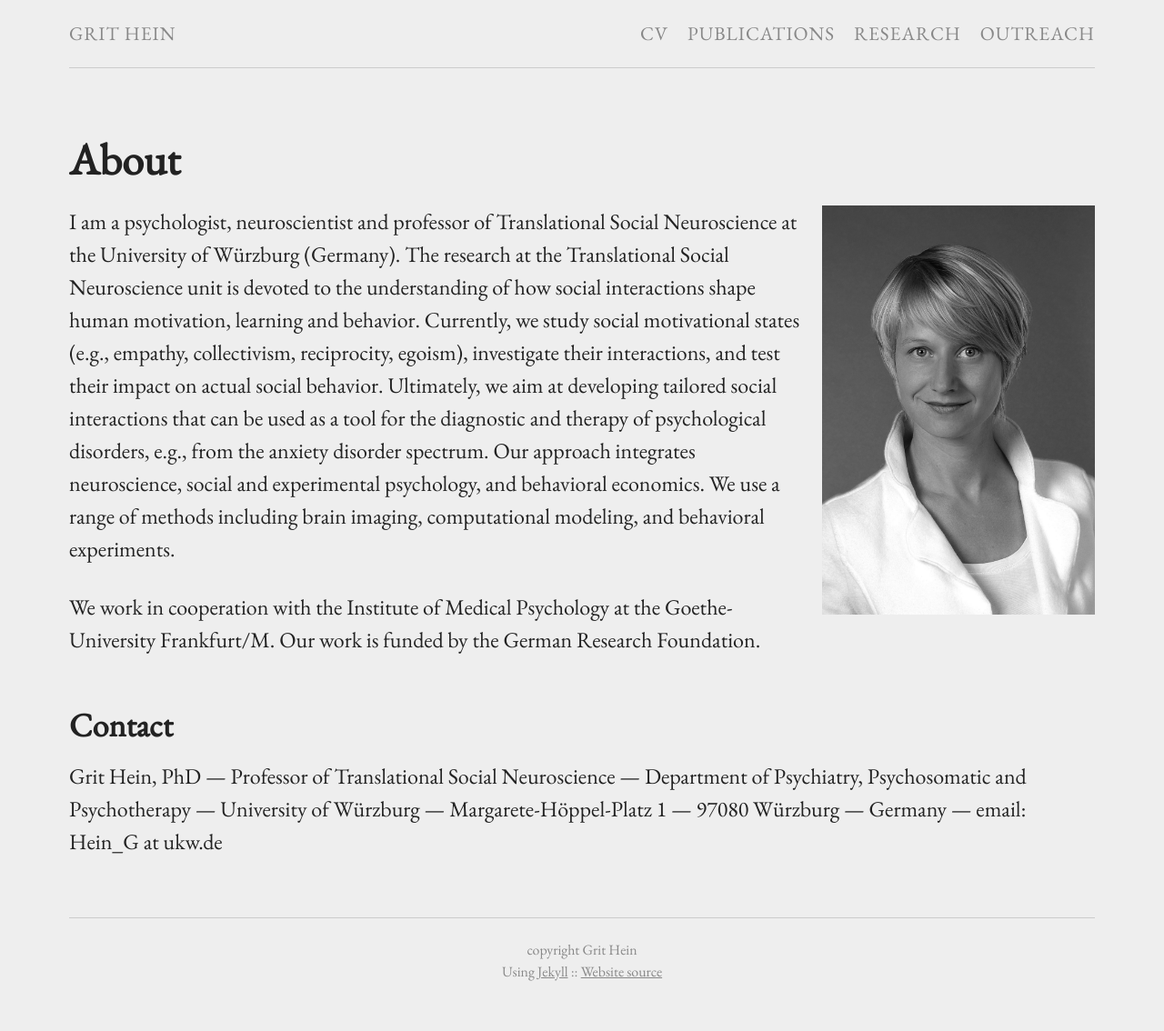
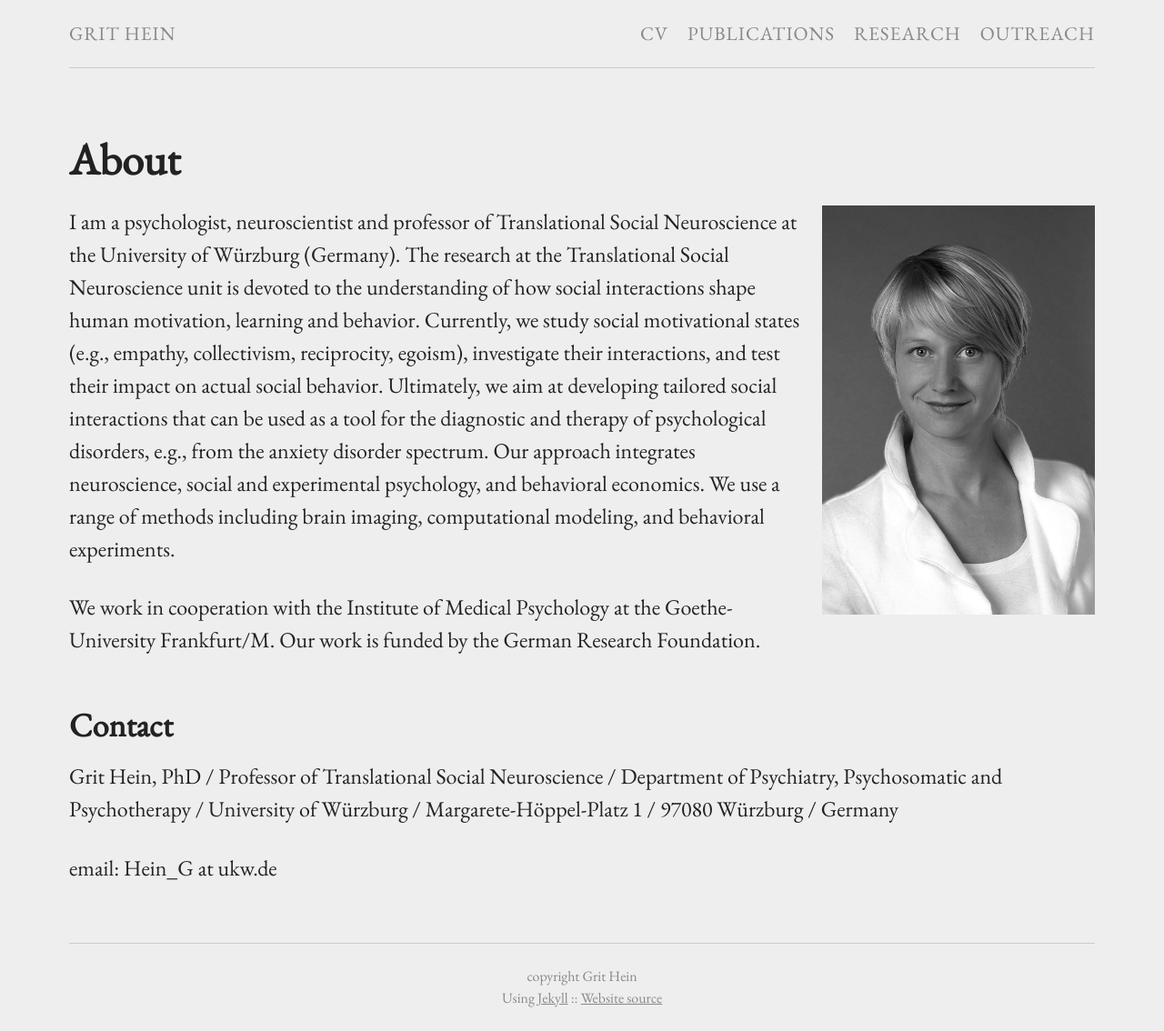
Before and after one commit to grithein/grithein, a Jekyll site: the page built from index.md, in a window 1280 px wide. Shown: the whole page at 91% size. Built offline with Jekyll 4.4.1, drawn with Linux system fonts in a browser that asks for light colours; before the commit the page ends 1105 px from its top, so only the background shows below that; part of the change alters nothing that is shown.

```diff
--- a/index.md
+++ b/index.md
@@ -11,4 +11,6 @@ We work in cooperation with the Institute of Medical Psychology at the Goethe-Un
 
 ## Contact
 
-Grit Hein, PhD --- Professor of Translational Social Neuroscience --- Department of Psychiatry, Psychosomatic and Psychotherapy --- University of Würzburg ---  Margarete-Höppel-Platz 1 ---	 97080 Würzburg ---	 Germany --- email: Hein_G at ukw.de
+Grit Hein, PhD / Professor of Translational Social Neuroscience  / Department of Psychiatry, Psychosomatic and Psychotherapy / University of Würzburg / Margarete-Höppel-Platz 1 / 97080 Würzburg  / Germany
+
+ email: Hein_G at ukw.de
```
